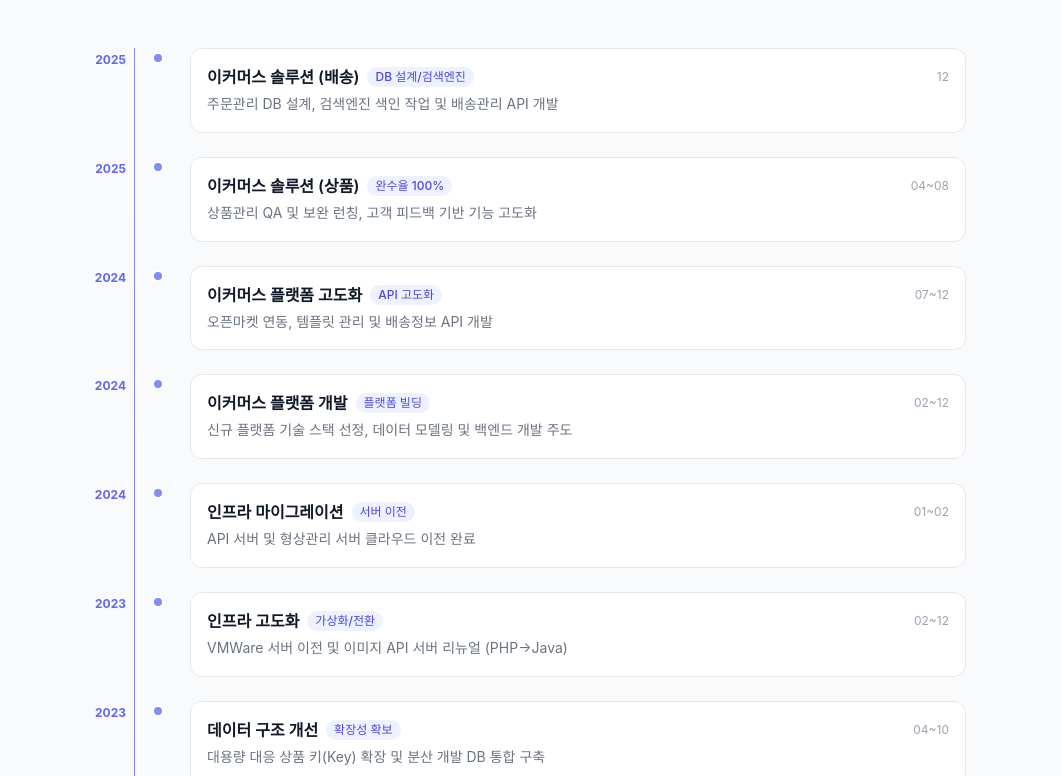
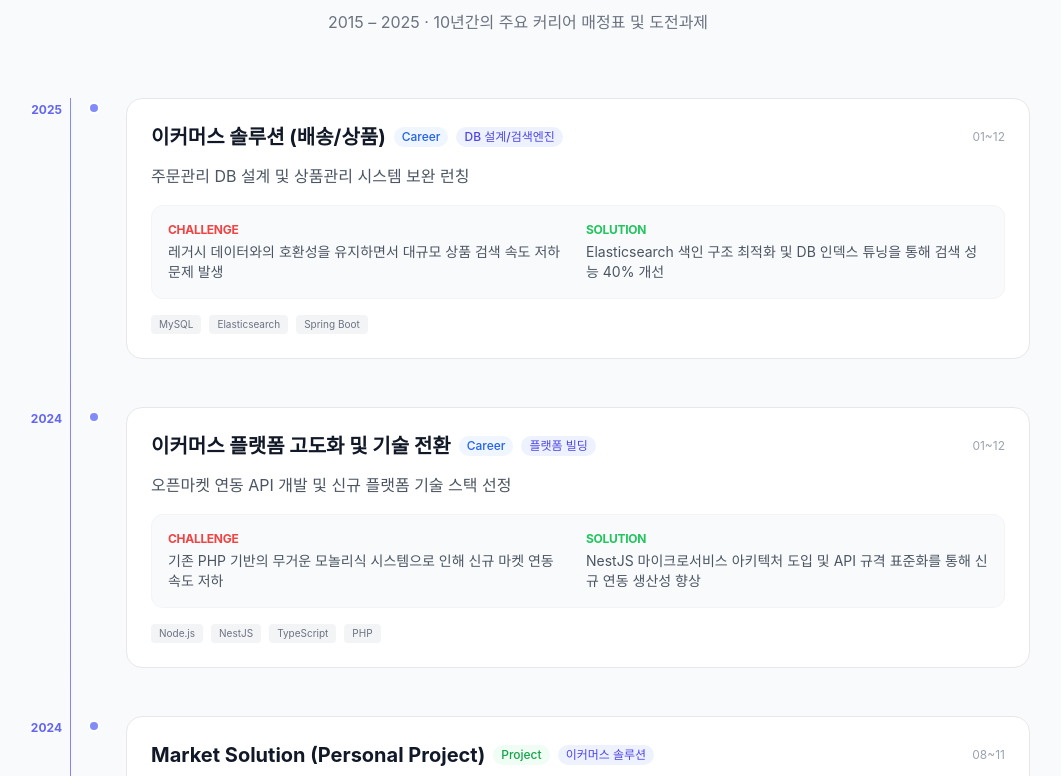
Before and after one commit to joarechi/joarechi.github.io, a Next.js app: page / in a window 1280 px wide. Shown: the part 1484-2260 px from the top of the page, without its empty margins (122-1183 px from the left). Built offline with nearby package versions, Linux system fonts and the light colour scheme.

Commit message:
feat: 경력 및 프로젝트 통합 타임라인 구현 및 기술적 도전과제 추가

```diff
--- a/app/page.tsx
+++ b/app/page.tsx
@@ -6,86 +6,146 @@ import { Github, Mail, ExternalLink, ChevronDown } from "lucide-react";
 // 여기에 본인 정보를 입력하세요
 // ============================================================
 const ME = {
-  name: "",
-  role: "백엔드 개발자 · 11년 경력",
-  bio: "2014년부터 항공·여행·이커머스 도메인에서 API 연동, 플랫폼 설계, 인프라 운영까지 폭넓게 경험한 백엔드 개발자입니다. 레거시 시스템의 현대화와 안정적인 서비스 운영에 강점이 있습니다.",
+  name: "조두현",
+  role: "백엔드 개발자 · 10년 경력",
+  bio: "2015년부터 항공·여행·이커머스 도메인에서 대규모 트래픽 처리와 시스템 현대화를 주도해 온 백엔드 개발자입니다. 복잡한 비즈니스 로직의 API 설계부터 클라우드 인프라 아키텍처까지, 비즈니스 가치를 극대화하는 안정적인 기술 해결책을 제시합니다.",
   email: "joarechi@gmail.com",
   github: "https://github.com/joarechi",
   location: "Seoul, Korea",
 };
 
-const PROJECTS = [
+const EXPERIENCE = [
   {
-    title: "mockup-studio",
-    description: "목업 및 프로토타입을 빠르게 제작할 수 있는 스튜디오 툴. TypeScript 기반으로 개발된 개인 프로젝트입니다.",
-    tech: ["TypeScript", "Next.js"],
-    github: "https://github.com/joarechi/mockup-studio",
-    live: "",
+    year: "2025",
+    type: "Work",
+    title: "이커머스 솔루션 (배송/상품)",
+    desc: "주문관리 DB 설계 및 상품관리 시스템 보완 런칭",
+    tag: "DB 설계/검색엔진",
+    period: "01~12",
+    challenges: "레거시 데이터와의 호환성을 유지하면서 대규모 상품 검색 속도 저하 문제 발생",
+    solutions: "Elasticsearch 색인 구조 최적화 및 DB 인덱스 튜닝을 통해 검색 성능 40% 개선",
+    tech: ["MySQL", "Elasticsearch", "Spring Boot"]
   },
   {
-    title: "money-mate",
-    description: "개인 자산 및 지출을 관리하는 머니 매니지먼트 앱. TypeScript로 개발된 재무 관리 도구입니다.",
-    tech: ["TypeScript", "Next.js", "MySQL"],
-    github: "https://github.com/joarechi/money-mate",
-    live: "",
+    year: "2024",
+    type: "Work",
+    title: "이커머스 플랫폼 고도화 및 기술 전환",
+    desc: "오픈마켓 연동 API 개발 및 신규 플랫폼 기술 스택 선정",
+    tag: "플랫폼 빌딩",
+    period: "01~12",
+    challenges: "기존 PHP 기반의 무거운 모놀리식 시스템으로 인해 신규 마켓 연동 속도 저하",
+    solutions: "NestJS 마이크로서비스 아키텍처 도입 및 API 규격 표준화를 통해 신규 연동 생산성 향상",
+    tech: ["Node.js", "NestJS", "TypeScript", "PHP"]
   },
   {
-    title: "market-solution",
-    description: "마켓 연동 및 상품·주문 관리를 위한 솔루션. 이커머스 도메인 경험을 기반으로 개발한 개인 프로젝트입니다.",
-    tech: ["TypeScript", "NestJS", "MySQL"],
-    github: "https://github.com/joarechi/market-solution",
-    live: "",
+    year: "2024",
+    type: "Project",
+    title: "Market Solution (Personal Project)",
+    desc: "마켓 연동 및 상품·주문 관리를 위한 솔루션",
+    tag: "이커머스 솔루션",
+    period: "08~11",
+    challenges: "다양한 외부 쇼핑몰 API의 응답 속도 편차로 인한 안정성 저하",
+    solutions: "Redis 기반의 메시지 큐 시스템 적용으로 비동기 연동 처리 및 안정적 배송 정보 업데이트 구현",
+    tech: ["TypeScript", "NestJS", "Redis", "MySQL"]
   },
+  {
+    year: "2023",
+    type: "Work",
+    title: "인프라 고도화 및 이미지 서비스 리뉴얼",
+    desc: "VMWare 서버 이전 및 이미지 API 서버 리뉴얼 (PHP→Java)",
+    tag: "Modernization/Infra",
+    period: "02~12",
+    challenges: "대량의 이미지 처리 시 서버 부하 및 VMWare 가상화 환경에서의 리소스 관리 비효율",
+    solutions: "이미지 리사이징 로직 최적화 및 VMWare 리소스 동적 할당 정책 수립으로 인프라 효율성 극대화",
+    tech: ["Java", "Spring", "VMWare", "PHP"]
+  },
+  {
+    year: "2022",
+    type: "Work",
+    title: "Java Spring 기반 서비스 통합 전환",
+    desc: "메인·상품·배송·재고 API 통합 전환 및 표준 관리 체계 구축",
+    tag: "Modernization",
+    period: "01~09",
+    challenges: "산재된 7개 마켓의 카테고리 규격 상이로 인한 데이터 일관성 부족",
+    solutions: "표준 카테고리 매칭 매니저 프로그램을 개발하여 데이터 동기화 정확도 99% 달성",
+    tech: ["Java", "Spring", "Oracle", "MySQL"]
+  },
+  {
+    year: "2021",
+    type: "Work",
+    title: "대형 마켓 API 연동 및 물류 자동화",
+    desc: "카카오 톡스토어 연동 및 굿스플로 3PL 물류 인터페이스 구축",
+    tag: "신규 마켓/물류",
+    period: "01~10",
+    challenges: "대용량 주문 발생 시 3PL 연동 트래픽 폭주로 인한 인터페이스 타임아웃",
+    solutions: "Batch 처리 로직 도입 및 API Rate Limiting 대응을 위한 재시도 전략 최적화",
+    tech: ["PHP", "Java", "REST API"]
+  },
+  {
+    year: "2020",
+    type: "Work",
+    title: "항공/여행 결제 시스템 고도화",
+    desc: "네이버페이, 스마일페이 등 간편결제 시스템 항공 서비스 연동",
+    tag: "결제/항공",
+    period: "02~10",
+    challenges: "항공 시스템 특유의 복잡한 정산 프로세스와 간편결제 연동 간의 데이터 정합성 보장 필요",
+    solutions: "Phase-based 결제 검증 로직 구현 및 실시간 정산 모니터링 시스템 구축",
+    tech: ["Java", "SOAP", "REST API"]
+  },
+  {
+    year: "2019",
+    type: "Work",
+    title: "항공 예약 서비스 제휴 및 리뉴얼",
+    desc: "위메프 항공 연동 및 자사 렌터카 예약 시스템 고도화",
+    tag: "항공/제휴",
+    period: "01~07",
+    challenges: "위메프 플랫폼 내 실시간 좌석 조회의 응답 속도 지연 문제",
+    solutions: "자체 캐싱 레이어 최적화 및 비동기 좌석 선점 로직 도입으로 사용자 이탈 방지",
+    tech: ["Java", "PHP", "SOAP"]
+  },
+  {
+    year: "2018",
+    type: "Work",
+    title: "글로벌 제휴 시스템 구축",
+    desc: "스카이스캐너 연동 및 항공사 티켓 환불/알림톡 연동",
+    tag: "Global Integration",
+    period: "02~12",
+    challenges: "글로벌 트래픽 대응을 위한 시스템 안정성 및 다국어 환경 대응",
+    solutions: "스카이스캐너 기술 규격(SOAP/REST) 완벽 대응 및 파이프라인 최적화",
+    tech: ["Java", "SOAP", "MySQL"]
+  },
+  {
+    year: "2015-2017",
+    type: "Work",
+    title: "시스템 안정화 및 보안 인프라 구축",
+    desc: "대한항공 SOAP 4.0 전환 및 결제 보안 암호화 서버 구축",
+    tag: "Security/Airline",
+    period: "Full-term",
+    challenges: "여신전문금융업법 준수를 위한 결제 데이터 암호화 및 레거시 데이터 마이그레이션",
+    solutions: "표준 보안 암호화 알고리즘 적용 및 단계별 무중단 서버 이전 성공",
+    tech: ["Java", "Security Package", "VMWare"]
+  }
 ];
 
 const SKILLS = [
   {
-    category: "Backend",
-    items: ["Java", "Spring", "NestJS", "Node.js", "PHP", "REST API", "SOAP"],
+    category: "Backend Expert",
+    items: ["Java / Spring Boot", "Node.js / NestJS", "TypeScript", "PHP", "REST API / SOAP"],
   },
   {
-    category: "Frontend / Mobile",
-    items: ["Next.js", "React", "Flutter", "React Native", "TypeScript"],
-  },
-  {
-    category: "Database",
-    items: ["MySQL", "Supabase", "PostgreSQL", "검색엔진 색인"],
+    category: "Database & Search",
+    items: ["MySQL", "Elasticsearch (색인/검색 최적화)", "Supabase", "Redis (Caching/Message Queue)"],
   },
   {
     category: "Infra & Cloud",
-    items: ["Google Cloud Run", "Docker", "VMWare", "GitHub Actions", "Linux"],
+    items: ["VMWare (Private Cloud)", "Google Cloud Run / Cloud Functions", "Docker", "GitHub Actions"],
+  },
+  {
+    category: "Extra Capabilities",
+    items: ["데이터 보안/암호화", "이커머스 도메인 설계", "결제 및 항공 GDS 연동"],
   },
 ];
 
-const CAREER = [
-  { year: "2025", title: "이커머스 솔루션 (배송)", desc: "주문관리 DB 설계, 검색엔진 색인 작업 및 배송관리 API 개발", tag: "DB 설계/검색엔진", period: "12" },
-  { year: "2025", title: "이커머스 솔루션 (상품)", desc: "상품관리 QA 및 보완 런칭, 고객 피드백 기반 기능 고도화", tag: "완수율 100%", period: "04~08" },
-  { year: "2024", title: "이커머스 플랫폼 고도화", desc: "오픈마켓 연동, 템플릿 관리 및 배송정보 API 개발", tag: "API 고도화", period: "07~12" },
-  { year: "2024", title: "이커머스 플랫폼 개발", desc: "신규 플랫폼 기술 스택 선정, 데이터 모델링 및 백엔드 개발 주도", tag: "플랫폼 빌딩", period: "02~12" },
-  { year: "2024", title: "인프라 마이그레이션", desc: "API 서버 및 형상관리 서버 클라우드 이전 완료", tag: "서버 이전", period: "01~02" },
-  { year: "2023", title: "인프라 고도화", desc: "VMWare 서버 이전 및 이미지 API 서버 리뉴얼 (PHP→Java)", tag: "가상화/전환", period: "02~12" },
-  { year: "2023", title: "데이터 구조 개선", desc: "대용량 대응 상품 키(Key) 확장 및 분산 개발 DB 통합 구축", tag: "확장성 확보", period: "04~10" },
-  { year: "2023", title: "보안 및 규제 대응", desc: "개인정보보호 자율규제 점검 조치 (마스킹, 비번 정책 등)", tag: "보안/컴플라이언스", period: "05~06" },
-  { year: "2022", title: "Java Spring 리뉴얼", desc: "레거시 웹서비스 정리 및 메인·상품·배송·재고 API 통합 전환", tag: "Modernization", period: "01~09" },
-  { year: "2022", title: "표준 관리 체계 구축", desc: "7개 마켓 대응 표준 카테고리 매칭 프로그램 개발", tag: "데이터 표준화", period: "04~06" },
-  { year: "2021", title: "톡스토어 API 연동", desc: "카카오 톡스토어 신규 마켓 상품 및 주문 관리 API 연동", tag: "신규 마켓", period: "08~10" },
-  { year: "2021", title: "굿스플로 연동", desc: "3PL 물류 솔루션 인터페이스 구축 및 송장 자동화 프로세스", tag: "물류/3PL", period: "07~08" },
-  { year: "2021", title: "쿠팡 API 재연동", desc: "배송 관리 API 최신화 및 대량 주문 처리 안정화 로직 구현", tag: "대량 처리", period: "04~06" },
-  { year: "2021", title: "11번가 API 재연동", desc: "최신 API 규격 전환 및 상품 등록/수정 동기화 로직 고도화", tag: "API 고도화", period: "01~03" },
-  { year: "2020", title: "네이버페이 연동", desc: "여행사 및 아시아나 항공 대상 네이버페이 간편결제 연동", tag: "결제 연동", period: "08~10" },
-  { year: "2020", title: "이베이 스마일페이 연동", desc: "아시아나 스마일페이 연동 및 지마켓 항공 서비스 개선", tag: "Smile Pay", period: "02~09" },
-  { year: "2020", title: "제휴 플랫폼 연동", desc: "11번가 및 한국공항공사 항공 페이지 시스템 연동", tag: "제휴 API", period: "19.11~20.02" },
-  { year: "2019", title: "결제 시스템 연동", desc: "발권수수료 키인결제(올앳) 및 SK 베네피아 KCP 연동", tag: "결제 모듈", period: "01~07" },
-  { year: "2019", title: "위메프 항공 연동", desc: "위메프 플랫폼 내 항공권 검색 및 예약 시스템 API 연동", tag: "항공 API", period: "05~07" },
-  { year: "2019", title: "예약 시스템 리뉴얼", desc: "자사 사이트 내 렌터카 예약 시스템 고도화 및 UI 리뉴얼", tag: "렌터카", period: "03~04" },
-  { year: "2018", title: "스카이스캐너 연동", desc: "글로벌 항공 메타서치 스카이스캐너 항공 페이지 시스템 연동", tag: "글로벌 제휴", period: "07~08" },
-  { year: "2018", title: "환불 시스템 구축", desc: "각 항공사 티켓 부분 환불 시스템 연동 및 제주도닷컴 개발", tag: "환불 로직", period: "02~06" },
-  { year: "2018", title: "이스타/진에어 API 연동", desc: "각 항공사 API 연동 및 카카오 알림톡 서비스 개발", tag: "항공 API", period: "02~12" },
-  { year: "2017", title: "대한항공 시스템 전환", desc: "대한항공 SOAP 4.0 전환 및 일일 정산 관리 페이지 구축", tag: "정산/SOAP", period: "08~11" },
-  { year: "2016", title: "조회 서비스 개발", desc: "고객용 안드로이드 웹 앱 및 사내 콜 응대 통합 웹 개발", tag: "App/Web", period: "01~04" },
-  { year: "2015", title: "결제 보안 구축", desc: "여신전문금융업법 준수 카드 결제 데이터 암호화 서버 구축", tag: "보안/금융", period: "15.10~16.03" },
-  { year: "2014", title: "서버 이중화 개발", desc: "CJ 제휴 포인트 결제 연동 및 이중화 서버 시스템 구축", tag: "High Availability", period: "08~12" },
-];
 // ============================================================
 
 export default function Home() {
@@ -156,14 +216,14 @@ export default function Home() {
 
       {/* ── Career ── */}
       <section id="career" className="py-24 px-6 bg-gray-50 dark:bg-gray-900/50">
-        <div className="max-w-4xl mx-auto">
-          <SectionTitle>경력 사항</SectionTitle>
-          <p className="text-center text-gray-500 dark:text-gray-400 mt-3 mb-12">2014 – 2025 · 11년간의 프로젝트 이력</p>
+        <div className="max-w-5xl mx-auto">
+          <SectionTitle>경력 및 프로젝트</SectionTitle>
+          <p className="text-center text-gray-500 dark:text-gray-400 mt-3 mb-16">2015 – 2025 · 10년간의 주요 커리어 매정표 및 도전과제</p>
           <div className="relative">
             {/* Timeline line */}
             <div className="absolute left-16 top-0 bottom-0 w-px bg-gradient-to-b from-indigo-400 to-purple-500 hidden md:block" />
-            <div className="space-y-6">
-              {CAREER.map((item, idx) => (
+            <div className="space-y-12">
+              {EXPERIENCE.map((item, idx) => (
                 <div key={idx} className="relative flex gap-6 items-start">
                   {/* Year badge */}
                   <div className="hidden md:flex w-14 shrink-0 justify-end">
@@ -174,14 +234,43 @@ export default function Home() {
                     <div className="w-3 h-3 rounded-full bg-indigo-400 dark:bg-indigo-500 border-2 border-white dark:border-gray-900 z-10" />
                   </div>
                   {/* Content */}
-                  <div className="flex-1 bg-white dark:bg-gray-900 rounded-xl p-4 border border-gray-200 dark:border-gray-800 hover:border-indigo-300 dark:hover:border-indigo-700 transition-all hover:shadow-md">
-                    <div className="flex flex-wrap items-center gap-2 mb-1">
+                  <div className="flex-1 bg-white dark:bg-gray-900 rounded-2xl p-6 border border-gray-200 dark:border-gray-800 hover:border-indigo-300 dark:hover:border-indigo-700 transition-all hover:shadow-xl">
+                    <div className="flex flex-wrap items-center gap-2 mb-3">
                       <span className="md:hidden text-xs font-bold text-indigo-500">{item.year}</span>
-                      <h3 className="font-semibold text-gray-900 dark:text-gray-100">{item.title}</h3>
+                      <h3 className="text-xl font-bold text-gray-900 dark:text-gray-100">{item.title}</h3>
+                      <span className={`text-xs px-2 py-0.5 rounded-full font-medium ${
+                        item.type === 'Work'
+                        ? 'bg-blue-50 dark:bg-blue-900/30 text-blue-600 dark:text-blue-400'
+                        : 'bg-green-50 dark:bg-green-900/30 text-green-600 dark:text-green-400'
+                      }`}>
+                        {item.type === 'Work' ? 'Career' : 'Project'}
+                      </span>
                       <span className="text-xs px-2 py-0.5 rounded-full bg-indigo-50 dark:bg-indigo-900/30 text-indigo-600 dark:text-indigo-400 font-medium">{item.tag}</span>
                       <span className="ml-auto text-xs text-gray-400">{item.period}</span>
                     </div>
-                    <p className="text-sm text-gray-500 dark:text-gray-400 leading-relaxed">{item.desc}</p>
+
+                    <p className="text-gray-600 dark:text-gray-400 leading-relaxed mb-4">{item.desc}</p>
+
+                    {item.challenges && (
+                      <div className="grid md:grid-cols-2 gap-4 mt-4 p-4 bg-gray-50 dark:bg-gray-800/50 rounded-xl border border-gray-100 dark:border-gray-800">
+                        <div>
+                          <h4 className="text-xs font-bold text-red-500 uppercase tracking-tight mb-1">Challenge</h4>
+                          <p className="text-sm text-gray-600 dark:text-gray-400">{item.challenges}</p>
+                        </div>
+                        <div>
+                          <h4 className="text-xs font-bold text-green-500 uppercase tracking-tight mb-1">Solution</h4>
+                          <p className="text-sm text-gray-600 dark:text-gray-400">{item.solutions}</p>
+                        </div>
+                      </div>
+                    )}
+
+                    <div className="flex flex-wrap gap-2 mt-4">
+                      {item.tech?.map((t) => (
+                        <span key={t} className="text-[10px] px-2 py-0.5 rounded bg-gray-100 dark:bg-gray-800 text-gray-500 dark:text-gray-400">
+                          {t}
+                        </span>
+                      ))}
+                    </div>
                   </div>
                 </div>
               ))}
@@ -190,62 +279,8 @@ export default function Home() {
         </div>
       </section>
 
-      {/* ── Projects ── */}
-      <section
-        id="projects"
-        className="py-24 px-6 bg-gray-50 dark:bg-gray-900/50"
-      >
-        <div className="max-w-5xl mx-auto">
-          <SectionTitle>프로젝트</SectionTitle>
-          <div className="mt-10 grid md:grid-cols-2 lg:grid-cols-3 gap-6">
-            {PROJECTS.map((project) => (
-              <div
-                key={project.title}
-                className="bg-white dark:bg-gray-900 rounded-2xl p-6 border border-gray-200 dark:border-gray-800 hover:border-indigo-300 dark:hover:border-indigo-700 transition-all hover:shadow-lg hover:-translate-y-1 duration-300"
-              >
-                <h3 className="text-lg font-bold mb-2">{project.title}</h3>
-                <p className="text-sm text-gray-500 dark:text-gray-400 mb-4 leading-relaxed">
-                  {project.description}
-                </p>
-                <div className="flex flex-wrap gap-2 mb-4">
-                  {project.tech.map((t) => (
-                    <span
-                      key={t}
-                      className="text-xs px-2 py-1 rounded-full bg-indigo-50 dark:bg-indigo-900/30 text-indigo-600 dark:text-indigo-400 font-medium"
-                    >
-                      {t}
-                    </span>
-                  ))}
-                </div>
-                <div className="flex gap-3">
-                  {project.github && (
-                    <a
-                      href={project.github}
-                      target="_blank"
-                      rel="noopener noreferrer"
-                      className="flex items-center gap-1 text-xs text-gray-500 hover:text-indigo-500 transition-colors"
-                    >
-                      <Github size={14} /> GitHub
-                    </a>
-                  )}
-                  {project.live && (
-                    <a
-                      href={project.live}
-                      target="_blank"
-                      rel="noopener noreferrer"
-                      className="flex items-center gap-1 text-xs text-gray-500 hover:text-indigo-500 transition-colors"
-                    >
-                      <ExternalLink size={14} /> 라이브
-                    </a>
-                  )}
-                </div>
-              </div>
-            ))}
-          </div>
-        </div>
-      </section>
+      {/* ── Skills ── */}
 
-      {/* ── Skills ── */}
       <section id="skills" className="py-24 px-6 max-w-5xl mx-auto">
         <SectionTitle>기술 스택</SectionTitle>
         <div className="mt-10 grid sm:grid-cols-2 lg:grid-cols-4 gap-6">
--- a/components/Navbar.tsx
+++ b/components/Navbar.tsx
@@ -6,8 +6,7 @@ import { Sun, Moon, Menu, X } from "lucide-react";
 
 const navLinks = [
   { href: "#about", label: "소개" },
-  { href: "#career", label: "경력" },
-  { href: "#projects", label: "프로젝트" },
+  { href: "#career", label: "경력 및 프로젝트" },
   { href: "#skills", label: "기술 스택" },
   { href: "#contact", label: "연락처" },
 ];
```
